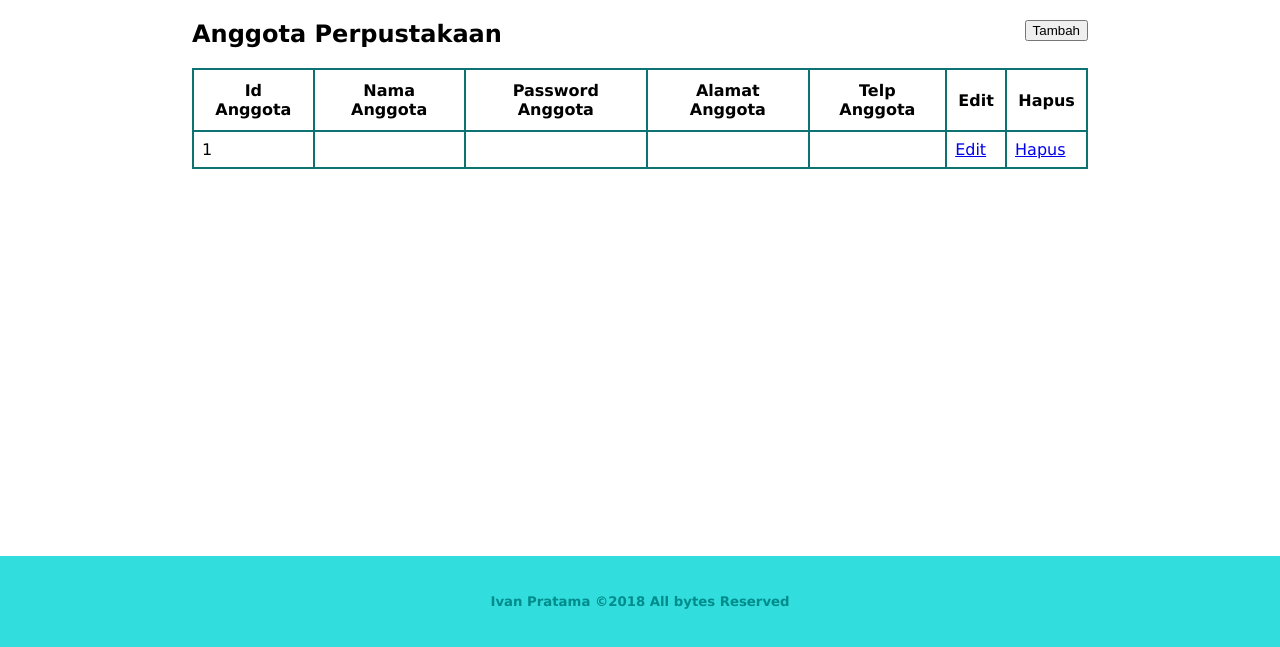
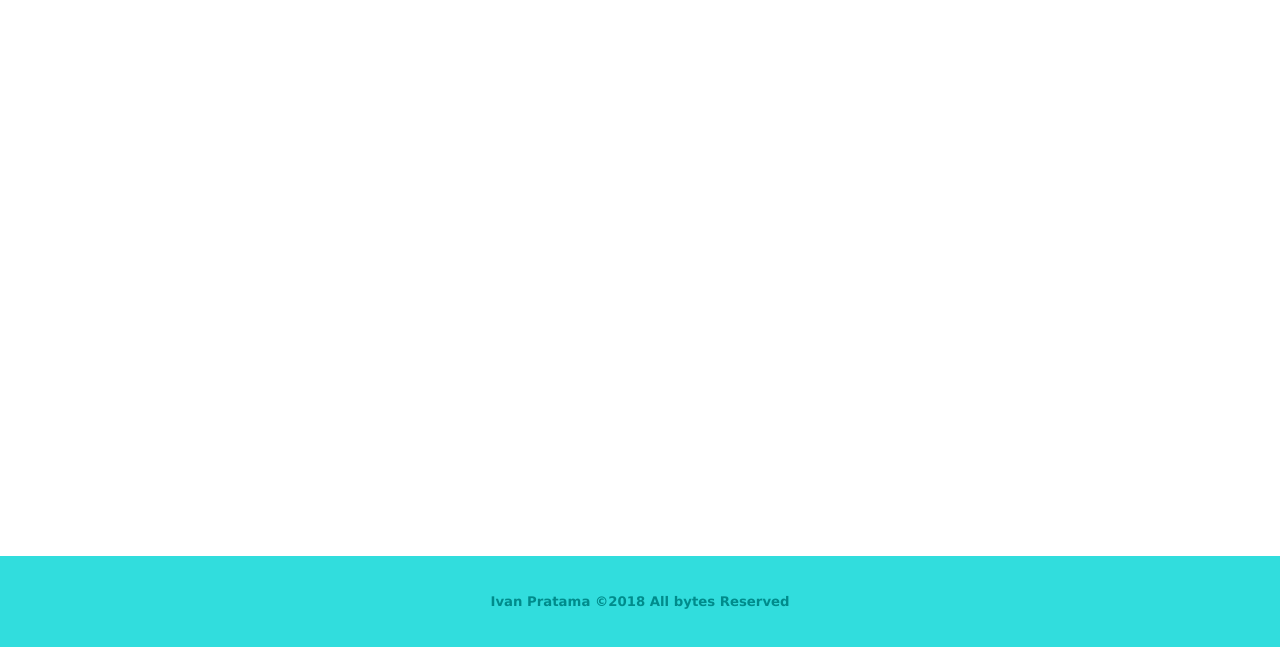
Before and after one commit to devandev/library-system-php-native, a PHP site: page /view/admin/crudMember/select_Member.php in a window 1280 px wide. Shown: the part 153-800 px from the top of the page. Run offline with PHP 8.4, Linux system fonts and the light colour scheme; the visitor is signed in with stand-in values (Sample User, id 1); tables that the repository leaves empty or names only in its code hold one stand-in row (values such as "Sample post"); data that the repository does not hold is empty.

Commit message:
cut the query including the table to diferent file

```diff
--- a/view/admin/crudMember/select_Member.php
+++ b/view/admin/crudMember/select_Member.php
@@ -1,5 +1,5 @@
 <?php
-    include_once("../../../proccess/connect.php");
+
     session_start();
     if($_SESSION["id"] == ""){
         header("location:../../../index.php");
@@ -16,44 +16,40 @@
 </head>
 <body>
     <?php include_once("../../header.php") ?>
+    <div class="background-form">
+        <form class="add-form" action="" method="post">
+            <h2>Tambah Anggota</h2>
+            <button class="btn_close">x</button>
+            <input type="number" name="id_anggota" placeholder="Id Anggota :" disabled>
+            <input type="text" name="nama_anggota" placeholder="Nama Anggota :">
+            <input type="password" name="password_anggota" placeholder="Password Anggota :">
+            <input type="text" name="alamat_anggota" placeholder="Alamat Anggota :">
+            <input type="telp" name="telp_anggota" placeholder="Telp">
+            <input type="submit" id="btn_submit" name="btn_submit" value="Tambah">
+        </form>
+    </div>
+
+    <div class="background-form-up">
+        <form class="update-form" action="" method="post">
+            <h2>Edit Anggota</h2>
+            <button class="btn_close">x</button>
+            <input type="number" name="id_anggota" placeholder="Id Anggota :" disabled>
+            <input type="text" name="nama_anggota" placeholder="Nama Anggota :">
+            <input type="password" name="password_anggota" placeholder="Password Anggota :">
+            <input type="text" name="alamat_anggota" placeholder="Alamat Anggota :">
+            <input type="telp" name="telp_anggota" placeholder="Telp">
+            <input type="submit" name="btn_submit" value="Tambah">
+        </form>
+    </div>
+
+
+
     <div class="container">
-    <?php
-        $sql = "SELECT * FROM tb_anggota";
-        $result = mysqli_query($conn,$sql);
-        //var_dump($result);
-        if(mysqli_num_rows($result) > 0){ ?>
-        <div class="tb-container">
-            <div class="tb-title">
-                <h2>Anggota Perpustakaan</h2>
-                <button class="btn-tambah-data">Tambah</button>
-            </div>
-            <table class="tb-select">
-                <tr>
-                    <th>Id Anggota</th>
-                    <th>Nama Anggota</th>
-                    <th>Password Anggota</th>
-                    <th>Alamat Anggota</th>
-                    <th>Telp Anggota</th>
-                    <th>Edit</th>
-                    <th>Hapus</th>
 
-                </tr>
-                <?php
-                while($row = mysqli_fetch_array($result)){ ?>
-                        <tr>
-                            <td><?php echo $row[0];?></td>
-                            <td><?php echo $row[1];?></td>
-                            <td><?php echo $row[2];?></td>
-                            <td><?php echo $row[3];?></td>
-                            <td><?php echo $row[4];?></td>
-                            <td><a href="#">Edit</a></td>
-                            <td><a href="#">Hapus</a></td>
-                        </tr>
-  <?php         }
-        } ?>
-            </table>
-        </div>
+
     </div>
+    <script src="../../../js/jquery-3.1.1.js"></script>
+    <script src="../../../js/script.js"></script>
     <?php include_once("../../footer.php") ?>
 </body>
 </html>
```
